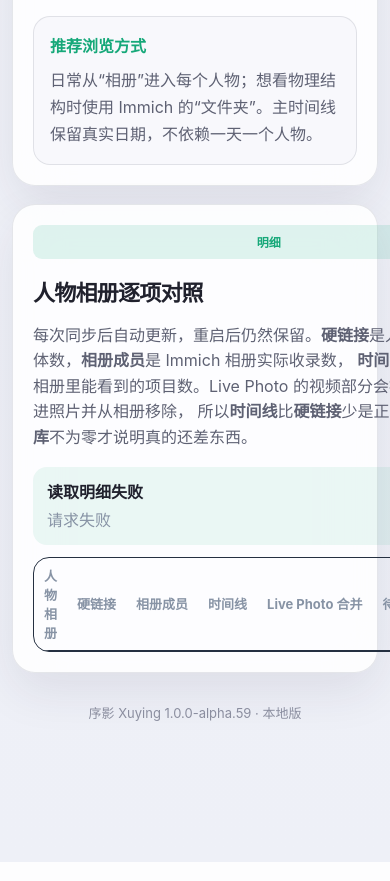
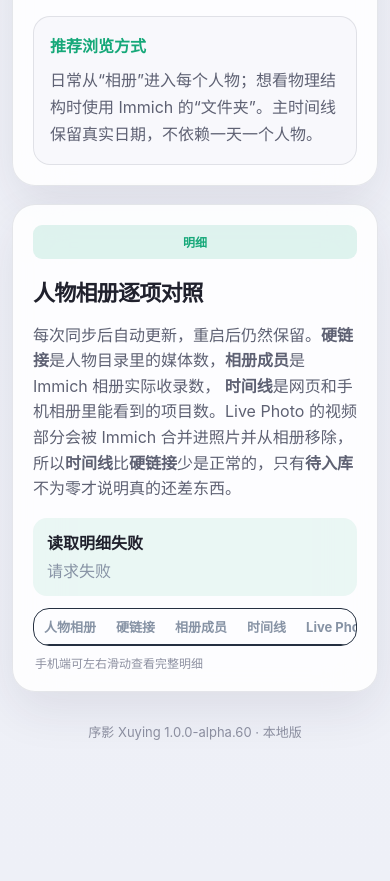
Before and after one commit to Jesay34/xuying, a FastAPI app: page /immich in a window 390 px wide; the page is wider, and only the part inside the window is pictured. Shown: the part 2934-3815 px from the top of that part. Run offline with FastAPI, Linux system fonts and the light colour scheme; data that the repository does not hold is empty; parts of the project's set-up code (start-up, migrations or seed data) failed here and were passed over.

Commit message:
Fix Immich mobile report layout

```diff
--- a/app/__init__.py
+++ b/app/__init__.py
@@ -1,3 +1,3 @@
 """Xuying application package."""
 
-__version__ = "1.0.0-alpha.59"
+__version__ = "1.0.0-alpha.60"
--- a/app/static/modern.css
+++ b/app/static/modern.css
@@ -265,6 +265,7 @@ button:active { transform: translateY(0) scale(.98); }
 }
 .section-icon { min-width: 48px; }
 .step-help, .field-note { color: var(--ink-soft); }
+.step-content { min-width: 0; }
 .form-grid { gap: 17px; }
 label span { color: var(--ink-soft); font-weight: 550; }
 input, textarea, select {
@@ -594,16 +595,28 @@ footer { padding: 30px 0 14px; }
 }
 .advanced-actions summary { cursor: pointer; font-weight: 700; }
 .table-scroll {
+  width: 100%;
+  max-width: 100%;
+  min-width: 0;
   margin-top: 12px;
   overflow-x: auto;
+  overscroll-behavior-x: contain;
+  -webkit-overflow-scrolling: touch;
   border: 1px solid var(--line);
   border-radius: 16px;
 }
 .data-table {
-  width: 100%;
+  width: max-content;
+  min-width: 100%;
   border-collapse: collapse;
   font-size: 14px;
   white-space: nowrap;
+}
+.table-scroll-hint {
+  display: none;
+  margin: 8px 2px 0;
+  color: var(--ink-faint);
+  font-size: 12px;
 }
 .data-table th,
 .data-table td {
@@ -622,6 +635,7 @@ footer { padding: 30px 0 14px; }
 @media (max-width: 720px) {
   .immich-pipeline-grid { grid-template-columns: 1fr; }
   .immich-pipeline-grid .primary-button { width: 100%; }
+  .table-scroll-hint { display: block; }
   .data-table { font-size: 13px; }
   .data-table th,
   .data-table td { padding: 8px 10px; }
--- a/app/static/service-worker.js
+++ b/app/static/service-worker.js
@@ -1,4 +1,4 @@
-const CACHE_NAME = "xuying-shell-alpha59";
+const CACHE_NAME = "xuying-shell-alpha60";
 const SHELL_ASSETS = [
   "/",
   "/setup",
--- a/app/templates/immich.html
+++ b/app/templates/immich.html
@@ -15,9 +15,9 @@
     <link rel="icon" type="image/png" sizes="192x192" media="(prefers-color-scheme: light)" href="/static/icons/icon-xuying-light-192.png?v=45">
     <link rel="icon" type="image/png" sizes="192x192" media="(prefers-color-scheme: dark)" href="/static/icons/icon-xuying-dark-192.png?v=45">
     <title>Immich 同步 · {{ app_name }}</title>
-    <script src="/static/theme.js?v=alpha59"></script>
-    <link rel="stylesheet" href="/static/style.css?v=alpha59">
-    <link rel="stylesheet" href="/static/modern.css?v=alpha59">
+    <script src="/static/theme.js?v=alpha60"></script>
+    <link rel="stylesheet" href="/static/style.css?v=alpha60">
+    <link rel="stylesheet" href="/static/modern.css?v=alpha60">
   </head>
   <body>
     <main class="shell setup-shell">
@@ -122,10 +122,11 @@
               <tbody></tbody>
             </table>
           </div>
+          <p class="table-scroll-hint">手机端可左右滑动查看完整明细</p>
         </div>
       </section>
       <footer>序影 Xuying {{ version }} · 本地版</footer>
     </main>
-    <script src="/static/immich.js?v=alpha59"></script>
+    <script src="/static/immich.js?v=alpha60"></script>
   </body>
 </html>
--- a/app/templates/rebuild.html
+++ b/app/templates/rebuild.html
@@ -15,9 +15,9 @@
     <link rel="icon" type="image/png" sizes="192x192" media="(prefers-color-scheme: light)" href="/static/icons/icon-xuying-light-192.png?v=45">
     <link rel="icon" type="image/png" sizes="192x192" media="(prefers-color-scheme: dark)" href="/static/icons/icon-xuying-dark-192.png?v=45">
     <title>历史资源重构 · {{ app_name }}</title>
-    <script src="/static/theme.js?v=alpha59"></script>
-    <link rel="stylesheet" href="/static/style.css?v=alpha59">
-    <link rel="stylesheet" href="/static/modern.css?v=alpha59">
+    <script src="/static/theme.js?v=alpha60"></script>
+    <link rel="stylesheet" href="/static/style.css?v=alpha60">
+    <link rel="stylesheet" href="/static/modern.css?v=alpha60">
   </head>
   <body>
     <main class="shell setup-shell">
--- a/docker-compose.yml
+++ b/docker-compose.yml
@@ -2,7 +2,7 @@ name: xuying
 
 services:
   xuying:
-    image: ${XUYING_IMAGE:-xuying-local:1.0.0-alpha.59}
+    image: ${XUYING_IMAGE:-xuying-local:1.0.0-alpha.60}
     pull_policy: build
     build:
       context: .
@@ -12,7 +12,7 @@ services:
         PIP_INDEX_URL: ${PIP_INDEX_URL:-}
     container_name: ${XUYING_CONTAINER_NAME:-xuying}
     labels:
-      com.xuying.version: "1.0.0-alpha.59"
+      com.xuying.version: "1.0.0-alpha.60"
     restart: unless-stopped
     init: true
     ports:
```
Also changed, not shown: app/templates/index.html (+4 -4 lines), app/templates/setup.html (+4 -4 lines), .github/ISSUE_TEMPLATE/bug_report.yml, CHANGELOG.md, README.md, README_EN.md, 1 other file.
